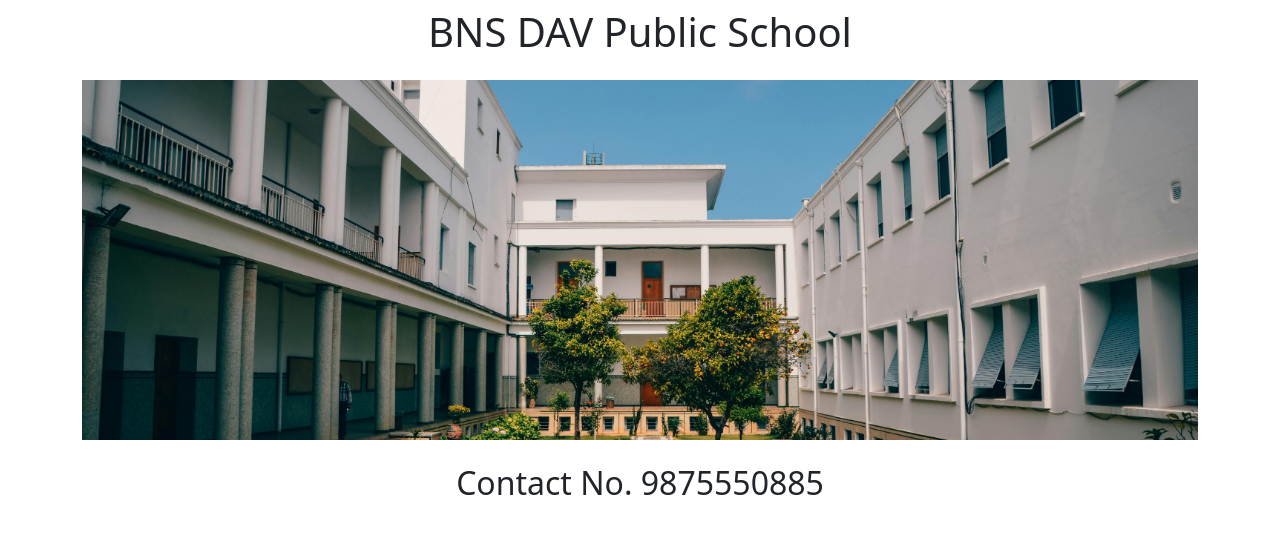
After one commit to sudhir97gupta/school-website, a Flask app: page /contact in a window 1280 px wide. The commit adds this page. Shown: the top 534 px of the page. Run offline with Flask 3, Linux system fonts and the light colour scheme.

Commit message:
Add html files

```diff
--- a/app.py
+++ b/app.py
@@ -6,5 +6,11 @@
 def home():
     return render_template('home.html')
 
+@app.route('/contact')
+def contact():
+    return render_template('contact.html')
+
+
+
 if __name__ == "__main__":
   app.run(host='0.0.0.0', debug=True)
--- /dev/null
+++ b/templates/banner.html
@@ -0,0 +1,9 @@
+<style>
+   #banner{
+     height: 360px;
+     width: 100%;
+     object-fit: cover;
+     margin-bottom: 16px;
+   }
+</style>
+<img class="img-fluid" id="banner" src="static/pexels-droosmo-2982449.jpg">
--- /dev/null
+++ b/templates/bootstrap.html
@@ -0,0 +1,3 @@
+<meta charset="utf-8">
+<meta name="viewport" content="width=device-width, initial-scale=1">
+<link href="https://cdn.jsdelivr.net/npm/bootstrap@5.3.3/dist/css/bootstrap.min.css" rel="stylesheet" integrity="sha384-QWTKZyjpPEjISv5WaRU9OFeRpok6YctnYmDr5pNlyT2bRjXh0JMhjY6hW+ALEwIH" crossorigin="anonymous">
--- /dev/null
+++ b/templates/contact.html
@@ -0,0 +1,17 @@
+<!DOCTYPE html>
+<html>
+    <head>
+        <title>
+          DAV Public School
+        </title>
+
+        {% include 'bootstrap.html' %}
+    </head>
+<body>
+    <div class="container">
+        <h1 class="text-center mt-2 mb-4"">BNS DAV Public School</h1>
+        {% include 'banner.html' %}
+        <h2 class="text-center mt-2 mb-4">Contact No. 9875550885</h2>
+    </div>
+</body>
+</html>
```
Also changed, not shown: templates/home.html (+7 -12 lines).
